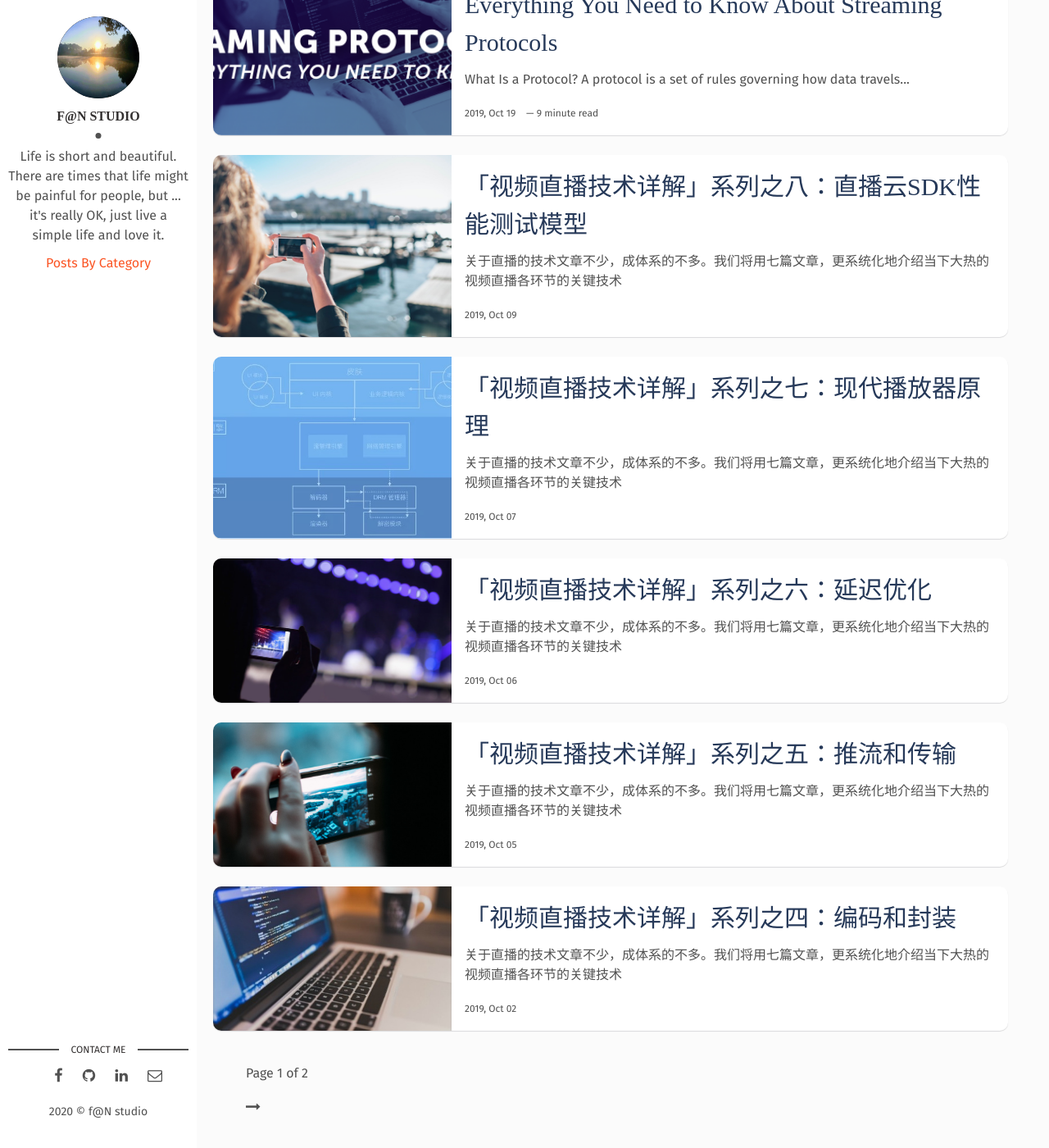
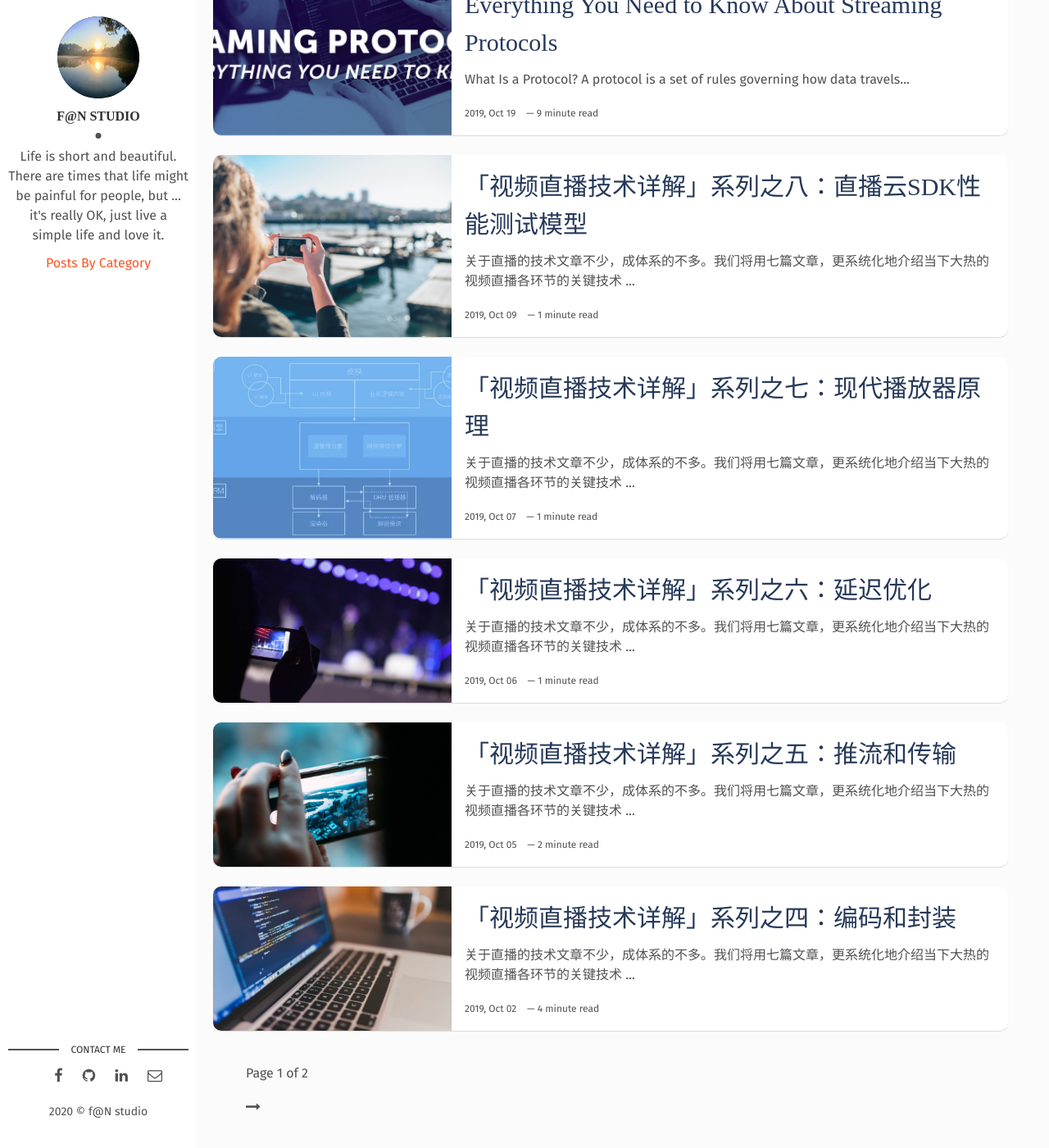
Before and after one commit to wowfrank/wowfrank.github.io, a Jekyll site: the page built from index.html, in a window 1280 px wide and 1400 px high, scrolled down 853 px. Shown: the whole window at 82% size. Built offline with Jekyll 4.4.1, drawn with Linux system fonts in a browser that asks for light colours; the list of posts is cut into pages by our own code.

Commit message:
Update index.html

```diff
--- a/index.html
+++ b/index.html
@@ -10,14 +10,14 @@
   <div class="post-content">
     <h2 class="post-title"><a href="{{post.url | prepend: site.baseurl}}">{{post.title}}</a></h2>
     {% if post.content contains '<!--more-->' %}
-        <p>{{ post.excerpt | strip_html }}</p>
+        <p>{{ post.excerpt | strip_html }}...</p>
     {% else %}
        <!-- Case for when no excerpt is defined -->
        <p>{{ post.content | strip_html | truncatewords: 15 }}</p>
     {% endif %}
     <span class="post-date">{{post.date | date: '%Y, %b %d'}}
     {% if post.content contains '<!--more-->' %}
-       </span>
+       &nbsp;&nbsp;&nbsp;—&nbsp;</span><span class="post-words">{% capture words %}{{ post.content | number_of_words }}{% endcapture %}{% unless words contains "-" %}{{ words | plus: 250 | divided_by: 250 | append: " minute read" }}{% endunless %}</span>
     {% else %}
        &nbsp;&nbsp;&nbsp;—&nbsp;</span><span class="post-words">{% capture words %}{{ post.content | number_of_words }}{% endcapture %}{% unless words contains "-" %}{{ words | plus: 250 | divided_by: 250 | append: " minute read" }}{% endunless %}</span>
     {% endif %}
```
